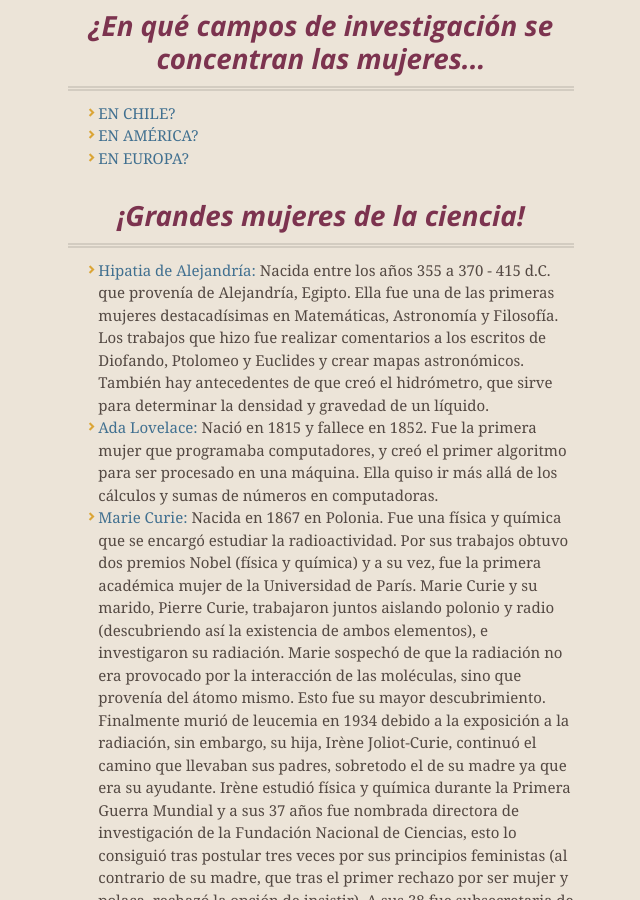
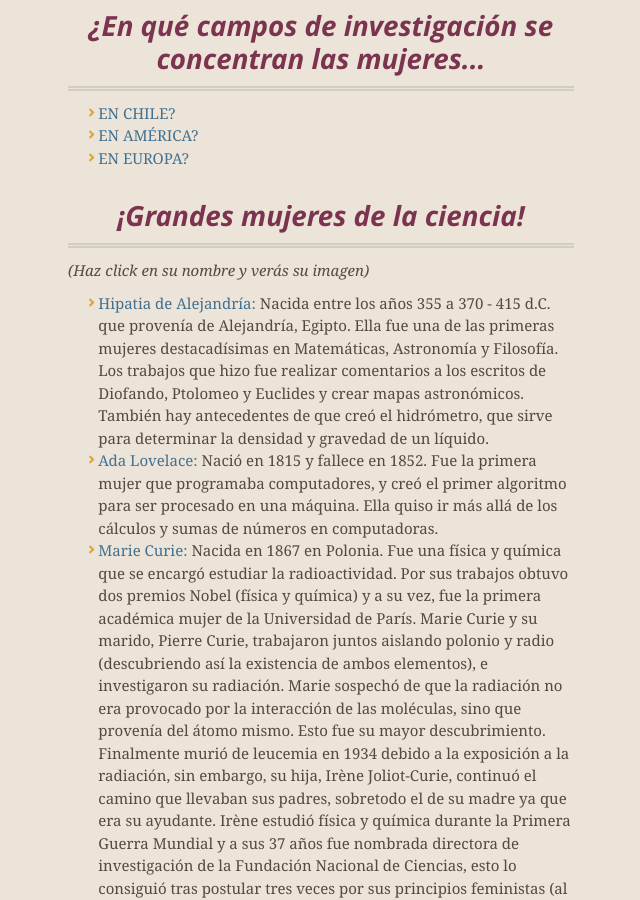
Before and after one commit to Mujeryciencias/mujeryciencias.github.io, a Jekyll site: the page index.html, which Jekyll copies as it is, in a window 1280 px wide and 900 px high, scrolled down 1322 px. Shown: the whole window, without its empty margins (319-959 px from the left). Built offline with Jekyll 4.4.1, drawn with Linux system fonts in a browser that asks for light colours; nearby versions of some CDN libraries; Markdown is read by kramdown in place of the engine named in the settings.

```diff
--- a/index.html
+++ b/index.html
@@ -78,6 +78,8 @@
 </ul><h3>
 <a name="grandes-mujeres-de-la-ciencia" class="anchor" href="#grandes-mujeres-de-la-ciencia"><span class="octicon octicon-link"></span></a>¡Grandes mujeres de la ciencia!</h3>
 
+<p><em>(Haz click en su nombre y verás su imagen)</em></p>
+
 <ul>
 <li>
 <a href="http://www.karmelemarchante.com/files/thumbnail_20100213120250_3452_99a42b9e-9fc0-4fa3-ae06-7118ed722c3a.jpg">Hipatia de Alejandría:</a> Nacida entre los años 355 a 370 - 415 d.C. que provenía de Alejandría, Egipto. Ella fue una de las primeras mujeres destacadísimas en Matemáticas, Astronomía y Filosofía.
```
Also changed, not shown: params.json (+1 -1 lines).
